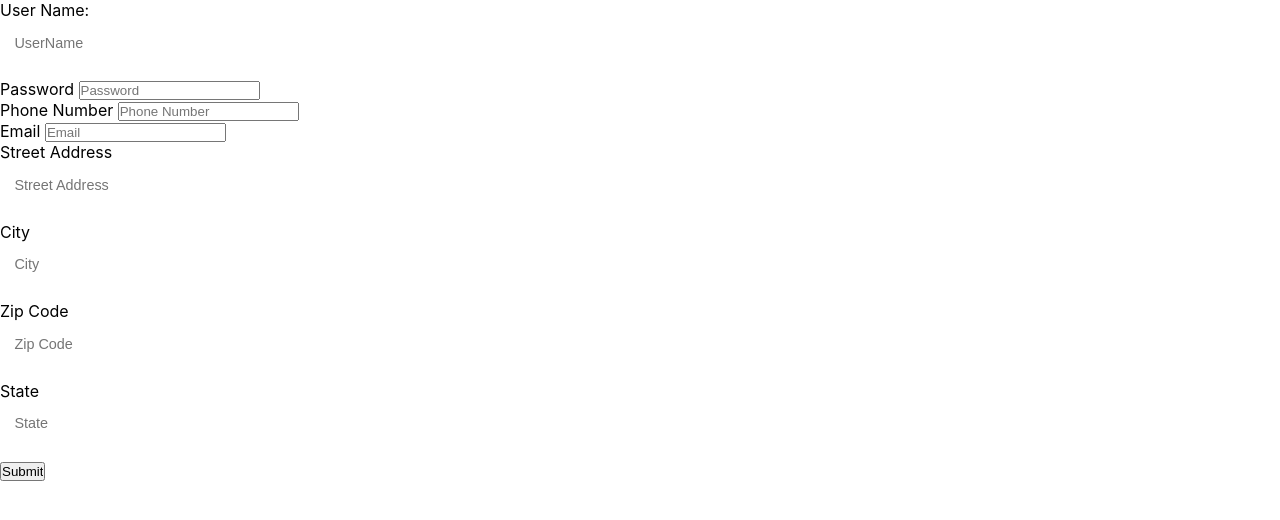
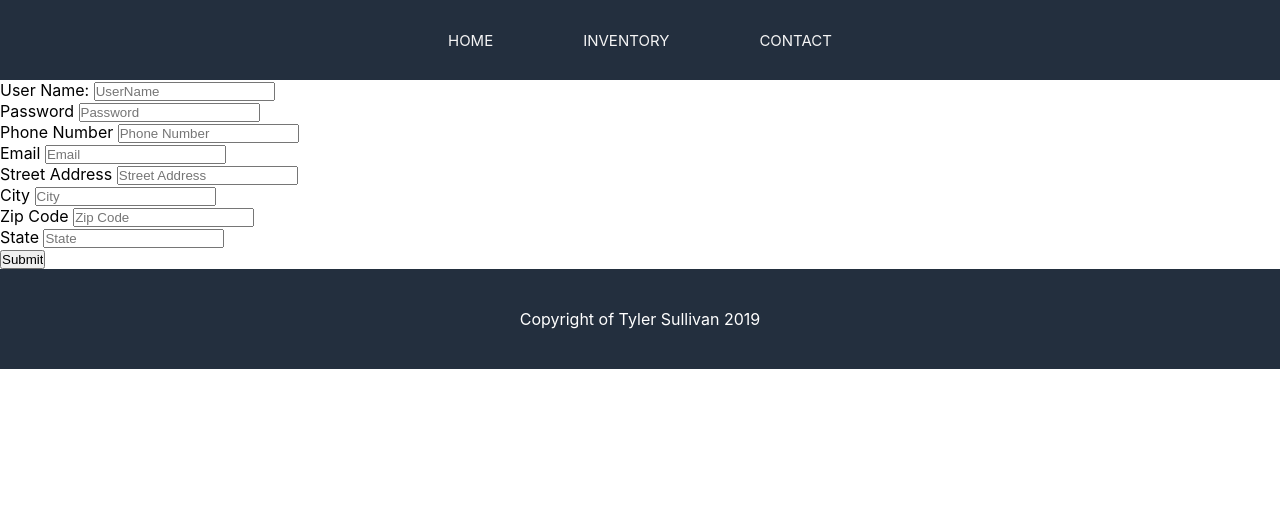
Before and after one commit to tylersullivan21/DIG3134, a PHP site: page /create_form.php in a window 1280 px wide. Shown: the top 520 px of the page. Run offline with PHP 8.4, Linux system fonts and the light colour scheme; data that the repository does not hold is empty.

Commit message:
changing grid structure for create account.css

```diff
--- a/project 1/create_form.php
+++ b/project 1/create_form.php
@@ -5,57 +5,74 @@
     <meta name="viewport" content="width=device-width, initial-scale=1.0">
     <meta http-equiv="X-UA-Compatible" content="ie=edge">
     <title>Document</title>
-    <link rel="stylesheet" href="css/form.css">
+
+    <link rel="stylesheet" href="css/create_account.css">
 </head>
 <body>
 
-    <form action="" method="POST">
+<div class="nav-wrapper">
+            <nav class="navbar">
 
-    <div class="form-field">
+                   <ul class="nav-links">
+                    <li class="nav-item"><a href="index.html">Home</a></li>
+                    <li class="nav-item"><a href="inventory.html">Inventory</a></li>
+                    <li class="nav-item"><a href="contact.html">Contact</a></li>
+                </ul>
+  </nav>
+
+ </div>
+
+    <div class="main-content">
+    <form class="form-grid" action="" method="POST">
+
+    <div id="username" class="form-field">
         <label for="username">User Name:</label>
         <input type="text" name="username" id="username" placeholder="UserName" required />
       </div>
 
-      <div class="form-field">
+      <div id="password" class="form-field">
         <label for="password">Password</label>
         <input type="password" name="password" id="password" placeholder="Password" required />
       </div>
 
-      <div class="form-field">
+      <div id="phone" class="form-field">
         <label for="phone">Phone Number</label>
         <input type="tel" name="phone" id="phone" placeholder="Phone Number" required />
       </div>
 
-      <div class="form-field">
+      <div id="email" class="form-field">
         <label for="email">Email</label>
         <input type="email" name="email" id="email" placeholder="Email" required />
       </div>
 
-      <div class="form-field">
+      <div id="stree" class="form-field">
         <label for="street">Street Address</label>
         <input type="text" name="street" id="street" placeholder="Street Address" required />
       </div>
 
-      <div class="form-field">
+      <div id="city" class="form-field">
         <label for="city">City</label>
         <input type="text" name="city" id="city" placeholder="City" required />
       </div>
 
-      <div class="form-field">
+      <div id="zip" class="form-field">
         <label for="zip-code">Zip Code</label>
         <input type="text" name="zip-code" id="zip-code" placeholder="Zip Code" required />
       </div>
 
-      <div class="form-field">
+      <div id="state" class="form-field">
         <label for="state">State</label>
         <input type="text" name="state" id="state" placeholder="State" required />
       </div>
+      <input id="submit" type="submit" value="Submit" name="submit">
+    </form>
 
+    </div>
 
+    <footer class="footer">
+            <p class="footer-text">Copyright of Tyler Sullivan 2019</p>
+        </footer>
 
-      <input type="submit" value="Submit" name="submit">
-
-    </form>
 </body>
 </html>
 <?php
--- /dev/null
+++ b/project 1/css/create_account.css
@@ -0,0 +1,70 @@
+html {
+    box-sizing: border-box;
+  }
+
+  *, *::before, *::after {
+    box-sizing: inherit;
+    margin: 0;
+    padding: 0;
+  }
+
+  body {
+    font-family: -apple-system, BlinkMacSystemFont, 'Segoe UI', Roboto, Oxygen, Ubuntu, Cantarell, 'Open Sans', 'Helvetica Neue', sans-serif;
+  }
+
+  .nav-wrapper{
+    background-color: #232f3e;
+  }
+  .navbar {
+    width: 100%;
+    height: 80px;
+    background-color: #232f3e;
+    padding-left: 50px;
+    padding-right: 50px;
+    display: flex;
+    justify-content: center;
+    align-items: center;
+    max-width: 70rem;
+    margin: auto;
+  }
+  .nav-links {
+    list-style: none;
+    display: flex;
+  }
+  .nav-links a{
+    display: flex;
+    text-transform: uppercase;
+    display: inline-block;
+    text-decoration: none;
+    color: whitesmoke;
+    padding: 10px 45px;
+    font-size: 15px;
+  }
+  .nav-links a:hover{
+      background-color: black;
+      opacity:1;
+  }
+
+  .wrapper{
+    display:grid;
+    grid-template-rows: repeat(2, auto);
+    grid-template-areas:
+    "main-content"
+    "footer"
+}
+
+
+  .footer{
+    grid-area: footer;
+    height: 100px;
+    width: 100%;
+    background: #232f3e;
+    display: grid;
+    }
+    .footer-text{
+        justify-content: center;
+        align-content: center;
+        text-align: center;
+        margin: auto;
+        color: white;
+    }
--- a/project 1/index.php
+++ b/project 1/index.php
@@ -57,8 +57,9 @@
                  </form >';
                             }
   ?>
+  </nav>
 
-                </div>
+ </div>
 
 
                  <div class="wrapper">
```
Also changed, not shown: project 1/unique.html (added).
